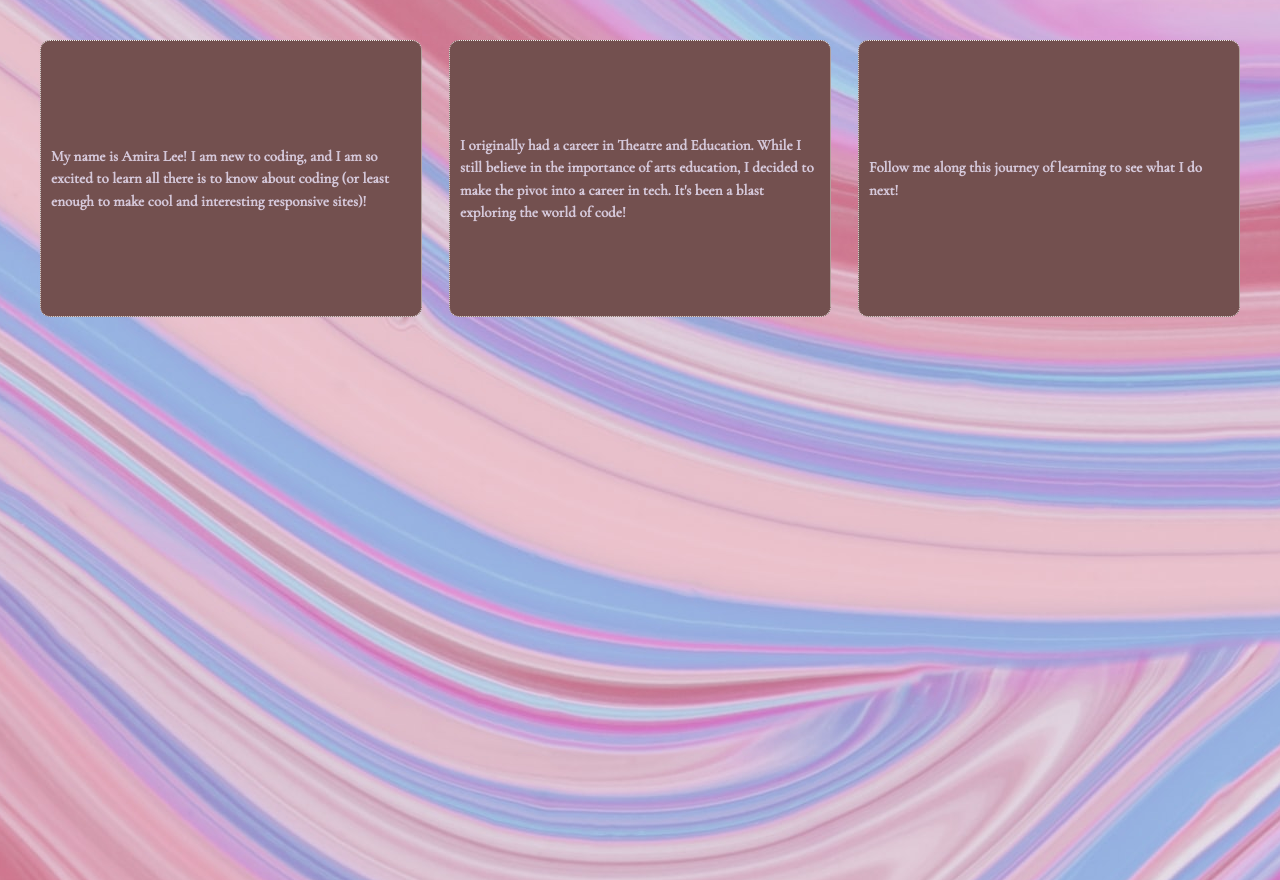
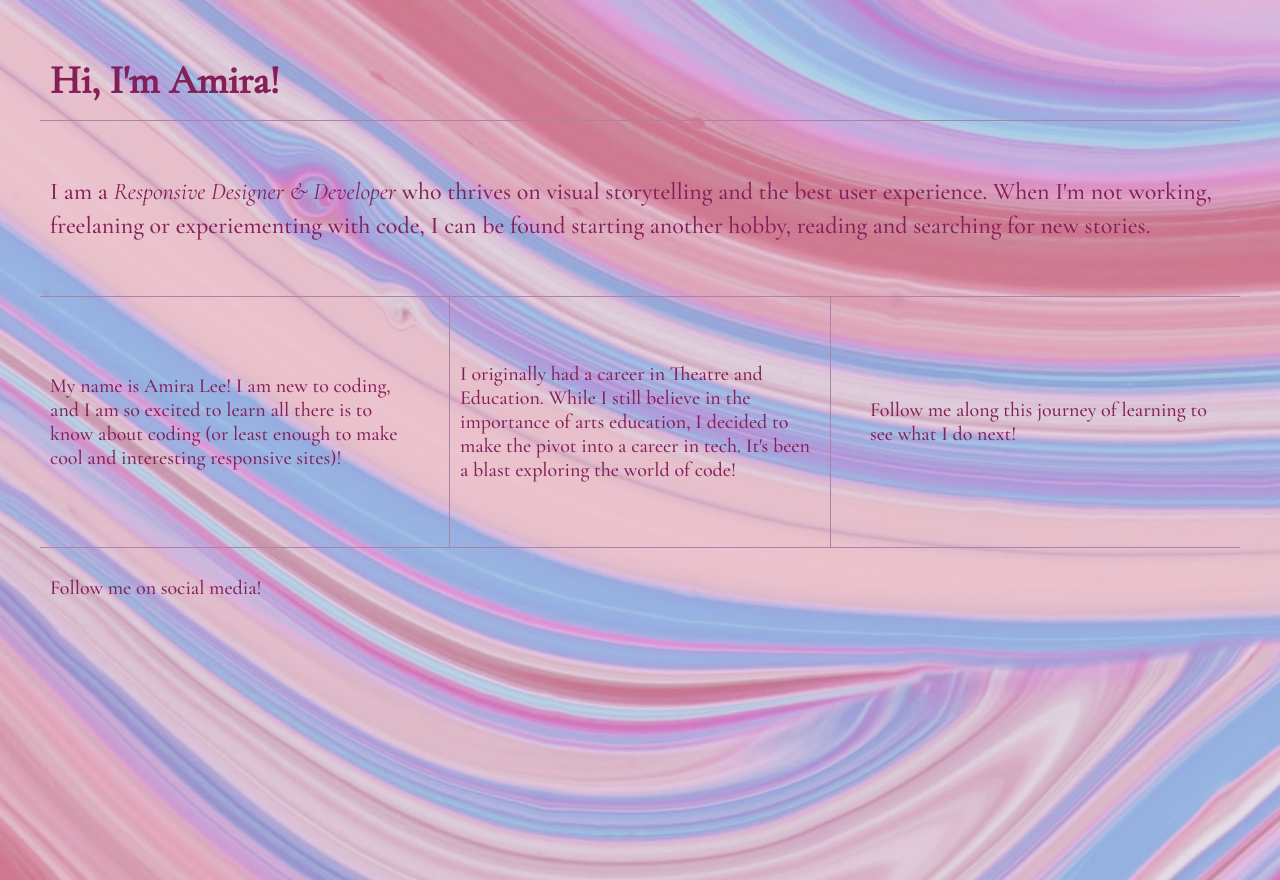
Before and after one commit to amiralee97/divs-flexbox-starter, a plain HTML site: page index.html in a window 1280 px wide. Drawn offline with nearby package versions, Linux system fonts and the light colour scheme.

Commit message:
Added content and dazzle

```diff
--- a/css/main.css
+++ b/css/main.css
@@ -108,14 +108,70 @@ body {
   font-size: 1.25em;
   height: 100%;
 }
-
-.wrapper {
-  font-weight: 700;
-  display: flex;
-  justify-content: space-between;
+header,
+ footer {
+    height: 80px;
+    width: 100%;
+    display: flex;
+    justify-content: left;
+    align-items: center;
+    padding-left: 10px;
+    color: rgb(132, 32, 89);
 }
 
-.div-1, .div-2, .div-3 {
+header {
+    font-size: 2em;
+    border-bottom: 1px solid rgb(172, 130, 167);
+    font-weight: 700;
+}
+
+footer {
+    border-top: 1px solid rgb(172, 130, 167);
+}
+
+main {
+    height: 175px;
+    width: 100%;
+    display: flex;
+    justify-content: center;
+    align-items: center;
+    padding: 0 10px;
+    color: rgb(132, 32, 89);
+    border-bottom: 1px solid rgb(172, 130, 167);
+    font-size: 1.5rem;
+    font-weight: 500;
+  }
+
+  .flex-container {
+    display: flex;
+    justify-content: center;
+    align-items: center;
+    flex-flow: row wrap;
+    justify-content: space-between;
+}
+
+.flex-items {
+  color: rgb(132, 32, 89);
+  line-height: 1.5rem;
+  width: 30%;
+  height: 250px;
+  display: flex;
+  justify-content: center;
+  align-items: center;
+  font-family: 'Cormorant Garamond', serif;
+  padding: 0 10px;
+}
+#div-2 {
+  border-left: 1px solid rgb(172, 130, 167);
+  border-right: 1px solid rgb(172, 130, 167);
+}
+
+.flex-container span {
+    font-style: italic;
+}
+
+/***
+div-1, .div-2, .div-3 {
   color: rgb(213, 200, 218);
   line-height: 1.5em;
   font-size: .75em;
@@ -129,6 +185,7 @@ body {
   border-radius: 10px;
   border: 1px dotted rgb(239, 239, 234);
 }
+***/
 
 
 
--- a/index.html
+++ b/index.html
@@ -3,7 +3,7 @@
     <head>
         <meta charset="utf-8">
         <meta http-equiv="x-ua-compatible" content="ie=edge">
-        <title>Make me into a grid!</title>
+        <title>Hi, I'm Amira!</title>
         <meta name="description" content="">
         <meta name="viewport" content="width=device-width, initial-scale=1">
 
@@ -23,18 +23,22 @@
         <!--[if lt IE 8]>
             <p class="browserupgrade">You are using an <strong>outdated</strong> browser. Please <a href="http://browsehappy.com/">upgrade your browser</a> to improve your experience.</p>
         <![endif]-->
-
-        <section class="wrapper">
-            <div class="div-1">
+        <section class="flex-container">
+            <header>Hi, I'm Amira!</header>
+            <main><p>I am a <span>Responsive Designer & Developer</span> who thrives on visual storytelling and the best user experience. When I'm not working, freelaning or experiementing with code, I can be found starting another hobby, reading and searching for new stories.</p></main>
+            <div id="div-1" class="flex-items">
                 My name is Amira Lee! I am new to coding, and I am so excited to learn all there is to know about coding (or least enough to make cool and interesting responsive sites)!
             </div>
-            <div class="div-2">
+            <div id="div-2" class="flex-items">
                 I originally had a career in Theatre and Education. While I still believe in the importance of arts education, I decided to make the pivot into a career in tech. It's been a blast exploring the world of code!
             </div>
-            <div class="div-3">
+            <div id="div-3" class="flex-items">
                 Follow me along this journey of learning to see what I do next!
             </div>
+            </div>
+            <footer>Follow me on social media!</footer>
         </section>
+
 
         <script src="https://ajax.googleapis.com/ajax/libs/jquery/1.11.3/jquery.min.js"></script>
         <script>window.jQuery || document.write('<script src="js/vendor/jquery-1.11.3.min.js"><\/script>')</script>
```
